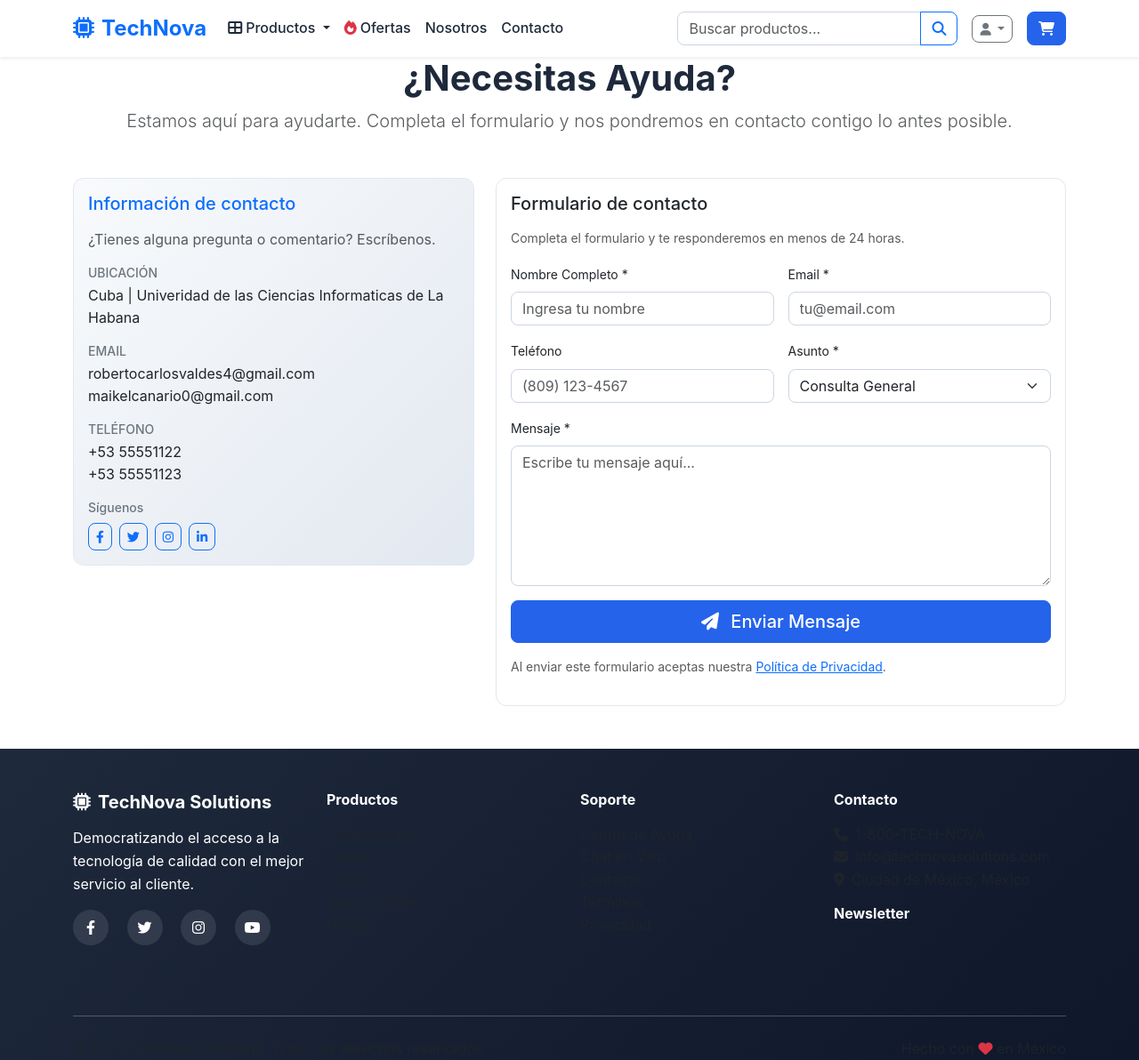
After one commit to Roberto607/TechNova-Solutions, a Django app: page /contacto/ in a window 1280 px wide. The commit adds this page. Shown: the whole page at 89% size. Run offline with Django 4.2, Linux system fonts and the light colour scheme; a user stored in the database is signed in; data comes from the database, SQL or seed files in the repository; both versions use the stored data as it was after the commit; data that the repository does not hold is empty.

Commit message:
Implementada la pagina Nosotros y Contacto , corregida con la organizacion de las vistas y los templates

```diff
--- /dev/null
+++ b/technova_django_solo/core/forms.py
@@ -0,0 +1,63 @@
+from django import forms
+from django.core.validators import RegexValidator
+from .models import ContactMessage
+
+
+name_validator = RegexValidator(
+    regex=r"^[A-Za-zÀ-ÖØ-öø-ÿ\s'\-]+$",
+    message="El nombre sólo puede contener letras, espacios, apóstrofes y guiones."
+)
+
+phone_validator = RegexValidator(
+    regex=r'^[0-9+\-\s()]+$',
+    message="El teléfono sólo puede contener números, espacios, paréntesis, + y guiones."
+)
+
+
+class ContactForm(forms.ModelForm):
+    name = forms.CharField(
+        max_length=100,
+        validators=[name_validator],
+        widget=forms.TextInput(attrs={
+            'class': 'form-control',
+            'id': 'name',
+            'placeholder': 'Ingresa tu nombre'
+        })
+    )
+    email = forms.EmailField(
+        widget=forms.EmailInput(attrs={
+            'class': 'form-control',
+            'id': 'email',
+            'placeholder': 'tu@email.com'
+        })
+    )
+    phone = forms.CharField(
+        max_length=20,
+        required=False,
+        validators=[phone_validator],
+        widget=forms.TextInput(attrs={
+            'class': 'form-control',
+            'id': 'phone',
+            'placeholder': '(809) 123-4567'
+        })
+    )
+    subject = forms.ChoiceField(
+        choices=ContactMessage.SUBJECT_CHOICES,
+        widget=forms.Select(attrs={
+            'class': 'form-select',
+            'id': 'subject'
+        })
+    )
+    message = forms.CharField(
+        widget=forms.Textarea(attrs={
+            'class': 'form-control',
+            'id': 'message',
+            'rows': 6,
+            'placeholder': 'Escribe tu mensaje aquí...'
+        }),
+        max_length=2000
+    )
+
+    class Meta:
+        model = ContactMessage
+        fields = ['name', 'email', 'phone', 'subject', 'message']
--- /dev/null
+++ b/technova_django_solo/core/templates/contact.html
@@ -0,0 +1,141 @@
+{% extends 'base.html' %}
+{% load static %}
+
+{% block title %}Contacto{% endblock %}
+{% block description %}Tecnología de calidad a precios competitivos. Smartphones, laptops, tablets y accesorios con el mejor servicio al cliente.{% endblock %}
+{% block keywords %}tecnología, smartphones, laptops, tablets, accesorios, electrónicos{% endblock %}
+{% block og_title %}Contacto{% endblock %}
+{% block og_image %}{% static 'images/contact.png' %}{% endblock %}
+
+{% block content %}
+<div class="contact-section">
+    <div class="container">
+        <div class="text-center mb-5">
+            <h1 class="fw-bold">¿Necesitas Ayuda?</h1>
+            <p class="lead text-muted">Estamos aquí para ayudarte. Completa el formulario y nos pondremos en contacto contigo lo antes posible.</p>
+        </div>
+
+        <div class="row gx-4 align-items-start">
+            <div class="col-lg-5 mb-4 mb-lg-0">
+                <div class="card bg-light-gradient h-100">
+                    <div class="card-body">
+                        <h3 class="h5 text-primary mb-3">Información de contacto</h3>
+                        <p class="text-muted">¿Tienes alguna pregunta o comentario? Escríbenos.</p>
+
+                        <div class="mb-3">
+                            <h6 class="small text-secondary text-uppercase mb-1">Ubicación</h6>
+                            <p class="mb-0">Cuba | Univeridad de las Ciencias Informaticas de La Habana</p>
+                        </div>
+
+                        <div class="mb-3">
+                            <h6 class="small text-secondary text-uppercase mb-1">Email</h6>
+                            <p class="mb-0">robertocarlosvaldes4@gmail.com<br>maikelcanario0@gmail.com</p>
+                        </div>
+
+                        <div class="mb-3">
+                            <h6 class="small text-secondary text-uppercase mb-1">Teléfono</h6>
+                            <p class="mb-0">+53 55551122</p>
+                            <p class="mb-0">+53 55551123</p>
+                        </div>
+
+                        <div class="mt-3">
+                            <h6 class="small text-secondary mb-2">Síguenos</h6>
+                            <div class="d-flex gap-2">
+                                <a href="#" class="btn btn-outline-primary btn-sm"><i class="fab fa-facebook-f"></i></a>
+                                <a href="#" class="btn btn-outline-primary btn-sm"><i class="fab fa-twitter"></i></a>
+                                <a href="#" class="btn btn-outline-primary btn-sm"><i class="fab fa-instagram"></i></a>
+                                <a href="#" class="btn btn-outline-primary btn-sm"><i class="fab fa-linkedin-in"></i></a>
+                            </div>
+                        </div>
+                    </div>
+                </div>
+            </div>
+
+            <div class="col-lg-7">
+                <div class="card">
+                    <div class="card-body">
+                        <h3 class="h5 mb-3">Formulario de contacto</h3>
+                        <p class="text-muted small mb-3">Completa el formulario y te responderemos en menos de 24 horas.</p>
+
+                        {% if messages %}
+                            {% for message in messages %}
+                                <div class="alert alert-{% if message.tags %}{{ message.tags }}{% else %}info{% endif %} alert-dismissible fade show" role="alert">
+                                    <i class="fas fa-{% if message.tags == 'success' %}check-circle{% else %}exclamation-circle{% endif %} me-2"></i>
+                                    {{ message }}
+                                    <button type="button" class="btn-close" data-bs-dismiss="alert" aria-label="Close"></button>
+                                </div>
+                            {% endfor %}
+                        {% endif %}
+
+                        <form method="POST" action="{% url 'core:contact' %}" id="contactForm" novalidate>
+                            {% csrf_token %}
+
+                            {% if form.non_field_errors %}
+                                <div class="alert alert-danger">{{ form.non_field_errors }}</div>
+                            {% endif %}
+
+                            <div class="row g-3">
+                                <div class="col-md-6">
+                                    <label for="name" class="form-label small">Nombre Completo *</label>
+                                    {{ form.name }}
+                                    {% if form.name.errors %}<div class="text-danger small">{{ form.name.errors.0 }}</div>{% endif %}
+                                </div>
+                                <div class="col-md-6">
+                                    <label for="email" class="form-label small">Email *</label>
+                                    {{ form.email }}
+                                    {% if form.email.errors %}<div class="text-danger small">{{ form.email.errors.0 }}</div>{% endif %}
+                                </div>
+                                <div class="col-md-6">
+                                    <label for="phone" class="form-label small">Teléfono</label>
+                                    {{ form.phone }}
+                                    {% if form.phone.errors %}<div class="text-danger small">{{ form.phone.errors.0 }}</div>{% endif %}
+                                </div>
+                                <div class="col-md-6">
+                                    <label for="subject" class="form-label small">Asunto *</label>
+                                    {{ form.subject }}
+                                    {% if form.subject.errors %}<div class="text-danger small">{{ form.subject.errors.0 }}</div>{% endif %}
+                                </div>
+                                <div class="col-12">
+                                    <label for="message" class="form-label small">Mensaje *</label>
+                                    {{ form.message }}
+                                    {% if form.message.errors %}<div class="text-danger small">{{ form.message.errors.0 }}</div>{% endif %}
+                                </div>
+                            </div>
+
+                            <div class="mt-3">
+                                <button type="submit" class="btn btn-primary btn-lg w-100">
+                                    <i class="fas fa-paper-plane me-2"></i> Enviar Mensaje
+                                </button>
+                            </div>
+
+                            <p class="small text-muted mt-3">
+                                Al enviar este formulario aceptas nuestra <a href="#">Política de Privacidad</a>.
+                            </p>
+                        </form>
+                    </div>
+                </div>
+            </div>
+        </div>
+    </div>
+</div>
+
+<script>
+// Minimal client-side validation
+document.getElementById('contactForm').addEventListener('submit', function(e) {
+    const name = document.getElementById('name').value.trim();
+    const email = document.getElementById('email').value.trim();
+    const message = document.getElementById('message').value.trim();
+    if (!name || !email || !message) {
+        e.preventDefault();
+        alert('Por favor completa los campos requeridos.');
+        return false;
+    }
+    const emailRegex = /^[^\s@]+@[^\s@]+\.[^\s@]+$/;
+    if (!emailRegex.test(email)) {
+        e.preventDefault();
+        alert('Por favor ingresa un email válido.');
+        return false;
+    }
+});
+</script>
+{% endblock %}
--- a/technova_django_solo/core/urls.py
+++ b/technova_django_solo/core/urls.py
@@ -11,4 +11,5 @@ app_name = 'core'
 urlpatterns = [
     # APIs específicas del core si las hay
     path('', views.home, name='home'),
+    path('contacto/', views.contact, name='contact'),
 ]
--- a/technova_django_solo/core/views.py
+++ b/technova_django_solo/core/views.py
@@ -3,7 +3,7 @@ Vistas principales de TechNova Solutions
 Páginas principales del sitio web
 """
 
-from django.shortcuts import render, get_object_or_404
+from django.shortcuts import render, get_object_or_404, redirect
 from django.core.paginator import Paginator
 from django.db.models import Q, Count, Avg
 from django.http import JsonResponse
@@ -12,6 +12,7 @@ from django.contrib.auth.decorators import login_required
 from products.models import Product, Category
 from orders.models import Cart, CartItem
 from core.models import ContactMessage
+from .forms import ContactForm
 
 
 def home(request):
@@ -57,26 +58,17 @@ def about(request):
 def contact(request):
     """Página de contacto"""
     if request.method == 'POST':
-        name = request.POST.get('name')
-        email = request.POST.get('email')
-        phone = request.POST.get('phone')
-        subject = request.POST.get('subject')
-        message = request.POST.get('message')
+        form = ContactForm(request.POST)
+        if form.is_valid():
+            form.save()
+            messages.success(request, 'Tu mensaje ha sido enviado correctamente. Te contactaremos pronto.')
+            return redirect('core:contact')
+        else:
+            messages.error(request, 'Por favor corrige los errores en el formulario.')
+    else:
+        form = ContactForm()
 
-        if name and email and subject and message:
-            ContactMessage.objects.create(
-                name=name,
-                email=email,
-                phone=phone,
-                subject=subject,
-                message=message
-            )
-            messages.success(request, 'Tu mensaje ha sido enviado. Te contactaremos pronto.')
-            return render(request, 'core/contact.html', {'success': True})
-        else:
-            messages.error(request, 'Por favor completa todos los campos requeridos.')
-
-    return render(request, 'core/contact.html')
+    return render(request, 'contact.html', {'form': form})
 
 
 def terms(request):
--- a/technova_django_solo/technova/urls.py
+++ b/technova_django_solo/technova/urls.py
@@ -14,10 +14,9 @@ urlpatterns = [
 
     # Páginas estáticas
     path('nosotros/', TemplateView.as_view(template_name='pages/about.html'), name='about'),
-    path('contacto/', TemplateView.as_view(template_name='pages/contact.html'), name='contact'),
     path('terminos/', TemplateView.as_view(template_name='pages/terms.html'), name='terms'),
     path('privacidad/', TemplateView.as_view(template_name='pages/privacy.html'), name='privacy'),
-    path('newsletter/', include('newsletter.urls')),
+    # newsletter already included above; duplicated include removed to avoid namespace warning
 ]
 
 if settings.DEBUG:
--- a/technova_django_solo/templates/base.html
+++ b/technova_django_solo/templates/base.html
@@ -79,7 +79,7 @@
                         <a class="nav-link" href="{% url 'about' %}">Nosotros</a>
                     </li>
                     <li class="nav-item">
-                        <a class="nav-link" href="{% url 'contact' %}">Contacto</a>
+                        <a class="nav-link" href="{% url 'core:contact' %}">Contacto</a>
                     </li>
                 </ul>
 
@@ -189,9 +189,9 @@
                 <div class="col-md-3">
                     <h6 class="fw-bold mb-3">Soporte</h6>
                     <ul class="list-unstyled">
-                        <li><a href="{% url 'contact' %}" class="text-muted text-decoration-none">Centro de Ayuda</a></li>
-                        <li><a href="{% url 'contact' %}" class="text-muted text-decoration-none">Chat en Vivo</a></li>
-                        <li><a href="{% url 'contact' %}" class="text-muted text-decoration-none">Contacto</a></li>
+                        <li><a href="{% url 'core:contact' %}" class="text-muted text-decoration-none">Centro de Ayuda</a></li>
+                        <li><a href="{% url 'core:contact' %}" class="text-muted text-decoration-none">Chat en Vivo</a></li>
+                        <li><a href="{% url 'core:contact' %}" class="text-muted text-decoration-none">Contacto</a></li>
                         <li><a href="{% url 'terms' %}" class="text-muted text-decoration-none">Términos</a></li>
                         <li><a href="{% url 'privacy' %}" class="text-muted text-decoration-none">Privacidad</a></li>
                     </ul>
```
Also changed, not shown: technova_django_solo/core/admin.py (added, +25 -0 lines), technova_django_solo/templates/pages/about.html (added, +78 -0 lines), technova_django_solo/db.sqlite3, technova_django_solo/static/images/about.png (added), technova_django_solo/static/images/about_somos.png (added), technova_django_solo/static/images/funcionamiento.png (added), 1 other file.
